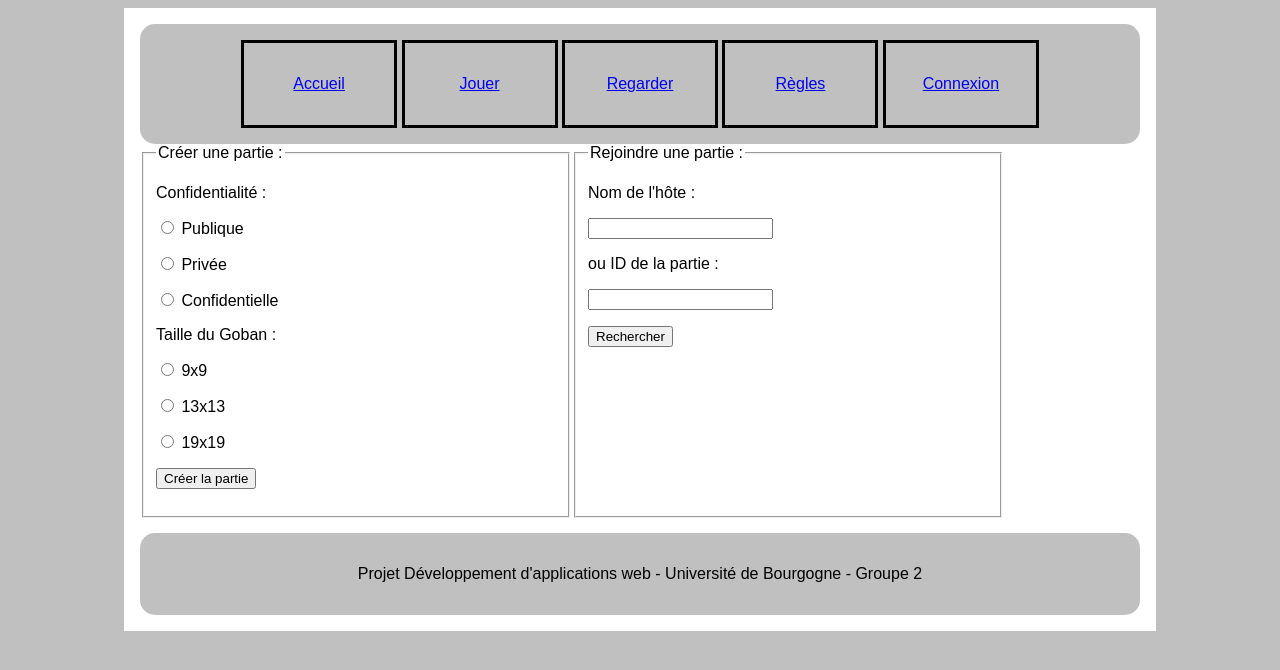
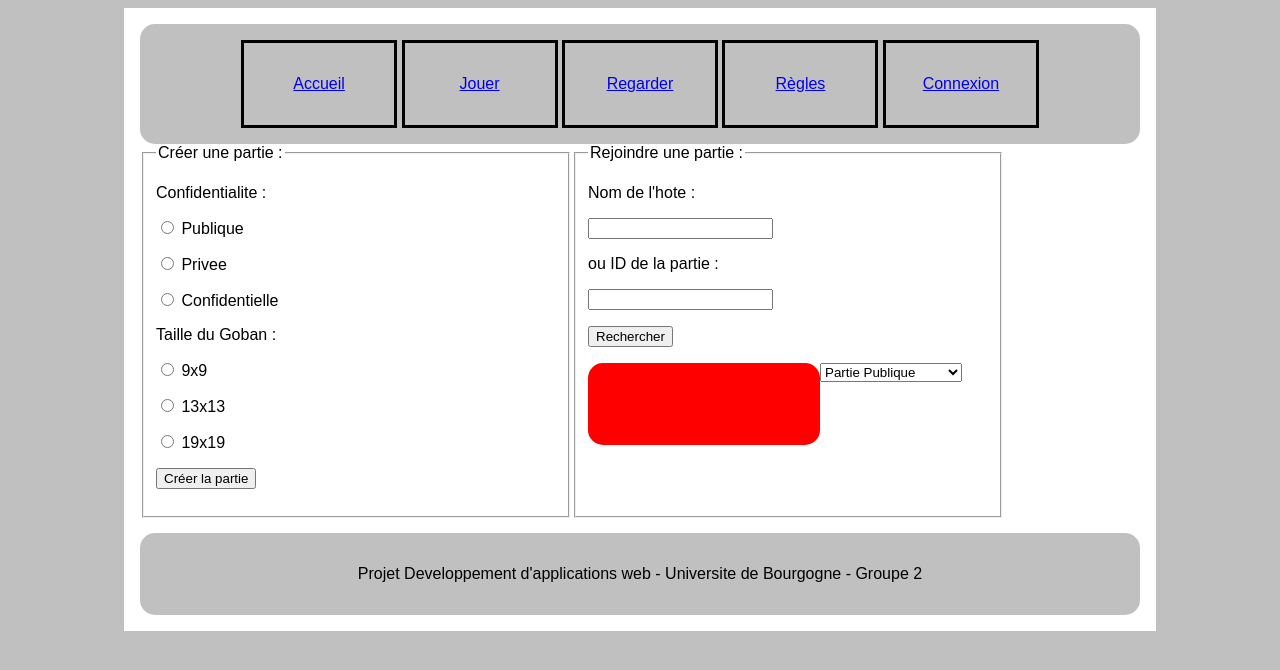
Before and after one commit to JeremieHuteau/rencontres-go, a PHP site: page /jouer.php in a window 1280 px wide. Shown: the top 670 px of the page. Run offline with PHP 8.4, Linux system fonts and the light colour scheme.

Commit message:
recherche de partie par le pseudo

```diff
--- a/PHP/jouer.php
+++ b/PHP/jouer.php
@@ -15,7 +15,7 @@
             <fieldset>
               <legend>Créer une partie : </legend>
                 <p>
-                  Confidentialité :
+                  Confidentialite :
                 </p>
 
                 <p>
@@ -28,7 +28,7 @@
                 <p>
                   <label>
                     <input type="radio" name="bouton_Confidentialite" value="Prive"/>
-                    Privée
+                    Privee
                   </label>
                 </p>
 
@@ -74,22 +74,40 @@
 
             <fieldset>
               <legend> Rejoindre une partie : </legend>
-               <p>Nom de l'hôte : </p>
+               <p>Nom de l'hote : </p>
                <input type="search" size="20" maxlength="40" name="search_Hote" />
                <p>ou ID de la partie : </p>
                <input type="search" size="20" maxlength="40" name="search_ID"/>
                <p>
                  <input type="submit" value="Rechercher" id="bouton_Rechercher_Partie" />
                </p>
+
+               <select name="dropdown_confidentialite">
+                 <option value="Public">Partie Publique</option>
+                 <option value="Prive">Partie Privee</option>
+                 <option value="Confidentiel">Partie Confidentielle</option>
+              </select>
+
+              <nav style="height: 50px; overflow:hidden; overflow-y:scroll;" name="liste">
+                <ul id="liste">
+                </ul>
+              </nav>
+
+              <p id="resultat">
+
+              </p>
+
             </fieldset>
-
           </form>
 
         </div>
         <footer>
-            <p>Projet Développement d'applications web - Université de Bourgogne - Groupe 2</p>
+            <p>Projet Developpement d'applications web - Universite de Bourgogne - Groupe 2</p>
         </footer>
       </main>
 
     </body>
+      <script src="../JS/events.js"></script>
+      <script src="../JS/gestionparties.js"></script>
+
   </html>
```
Also changed, not shown: PHP/rejoindre.php (+30 -6 lines).
